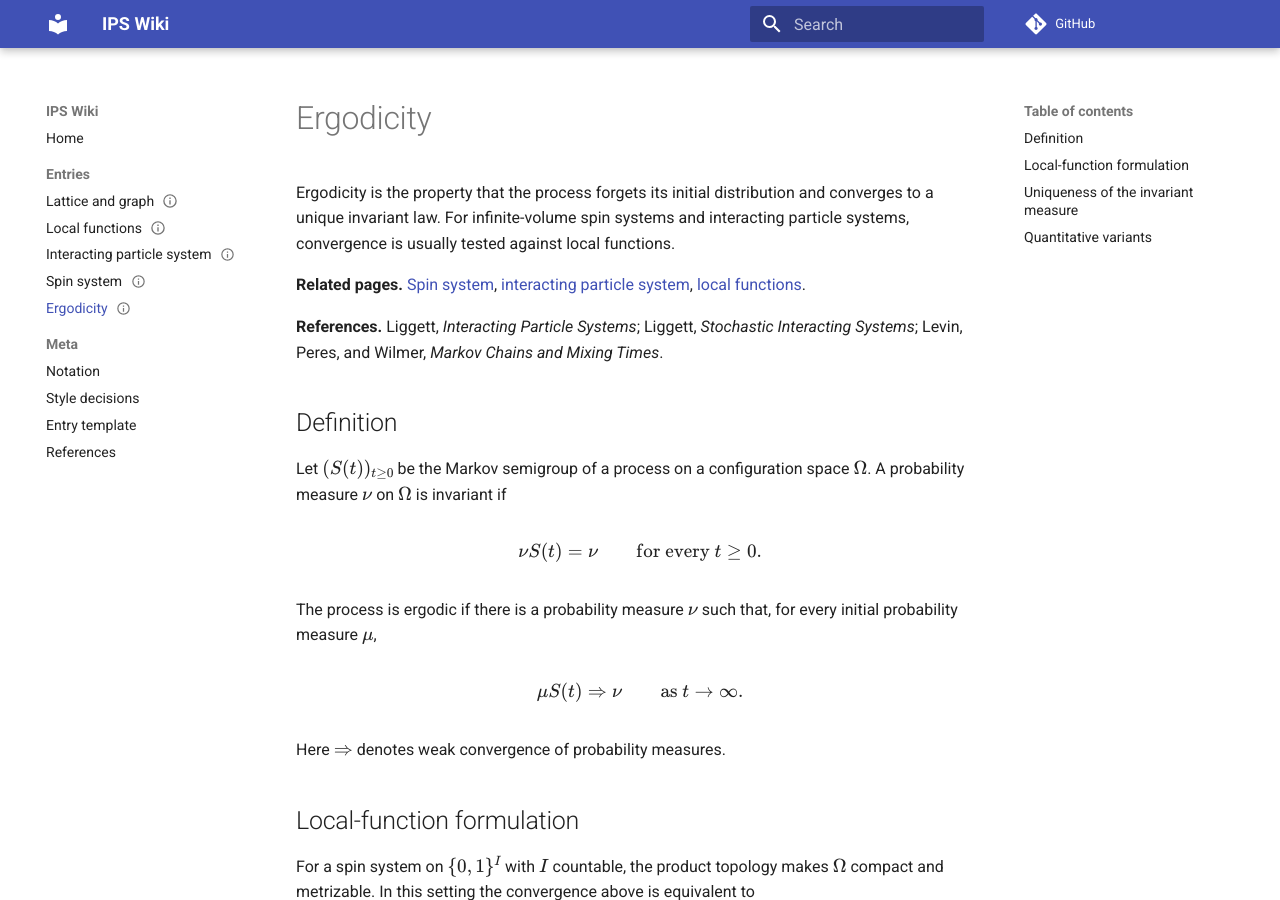
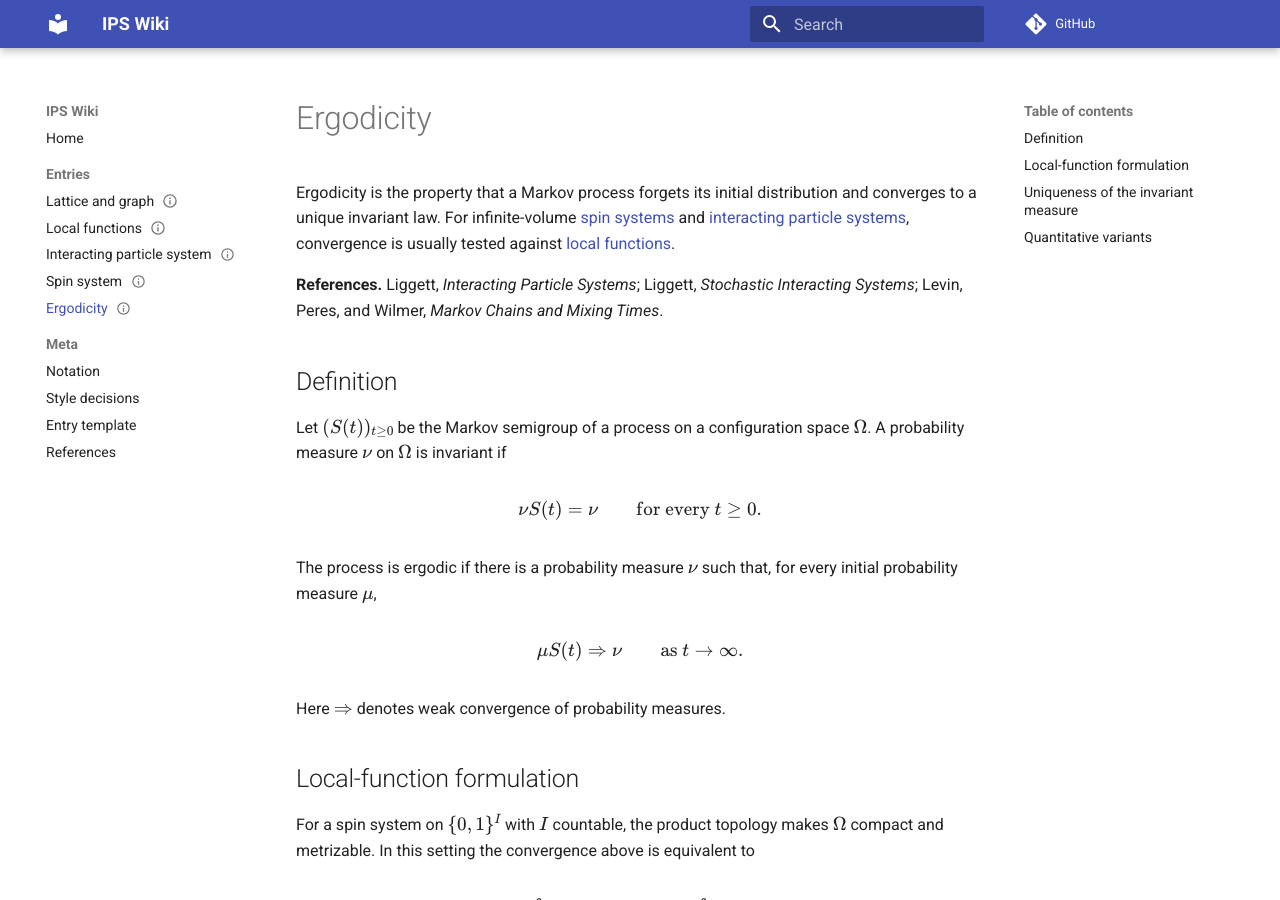
Before and after one commit to maciejgluchowski86-beep/ips-wiki, an MkDocs documentation site: the page built from docs/entries/ergodicity.md, in a window 1280 px wide and 900 px high. Built offline with MkDocs 1.6.1 and Material for MkDocs 9.7.7, drawn with Linux system fonts in a browser that asks for light colours; comment, search, counter and statistics services are not loaded.

Commit message:
Use inline links in ergodicity entry

```diff
--- a/docs/entries/ergodicity.md
+++ b/docs/entries/ergodicity.md
@@ -9,9 +9,7 @@ tags:
 
 # Ergodicity
 
-Ergodicity is the property that the process forgets its initial distribution and converges to a unique invariant law. For infinite-volume spin systems and interacting particle systems, convergence is usually tested against local functions.
-
-**Related pages.** [Spin system](spin-system.md), [interacting particle system](interacting-particle-system.md), [local functions](local-functions.md).
+Ergodicity is the property that a Markov process forgets its initial distribution and converges to a unique invariant law. For infinite-volume [spin systems](spin-system.md) and [interacting particle systems](interacting-particle-system.md), convergence is usually tested against [local functions](local-functions.md).
 
 **References.** Liggett, *Interacting Particle Systems*; Liggett, *Stochastic Interacting Systems*; Levin, Peres, and Wilmer, *Markov Chains and Mixing Times*.
 
```
